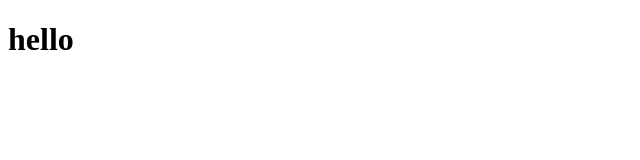
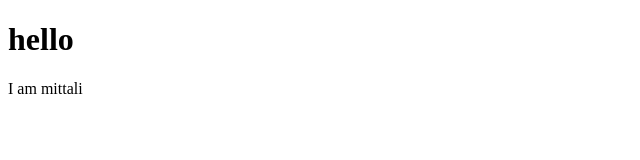
Before and after one commit to Mittali12lalwani/IngenuityGaming, a plain HTML site: page Index.html in a window 1280 px wide. Shown: the full height of the page, 0-640 px from the left. Drawn offline with Linux system fonts and the light colour scheme.

Commit message:
final commit

```diff
--- a/Index.html
+++ b/Index.html
@@ -8,5 +8,6 @@
 </head>
 <body>
     <h1>hello</h1>
+    I am mittali
 </body>
 </html>
```
Also changed, not shown: 1 other file.
